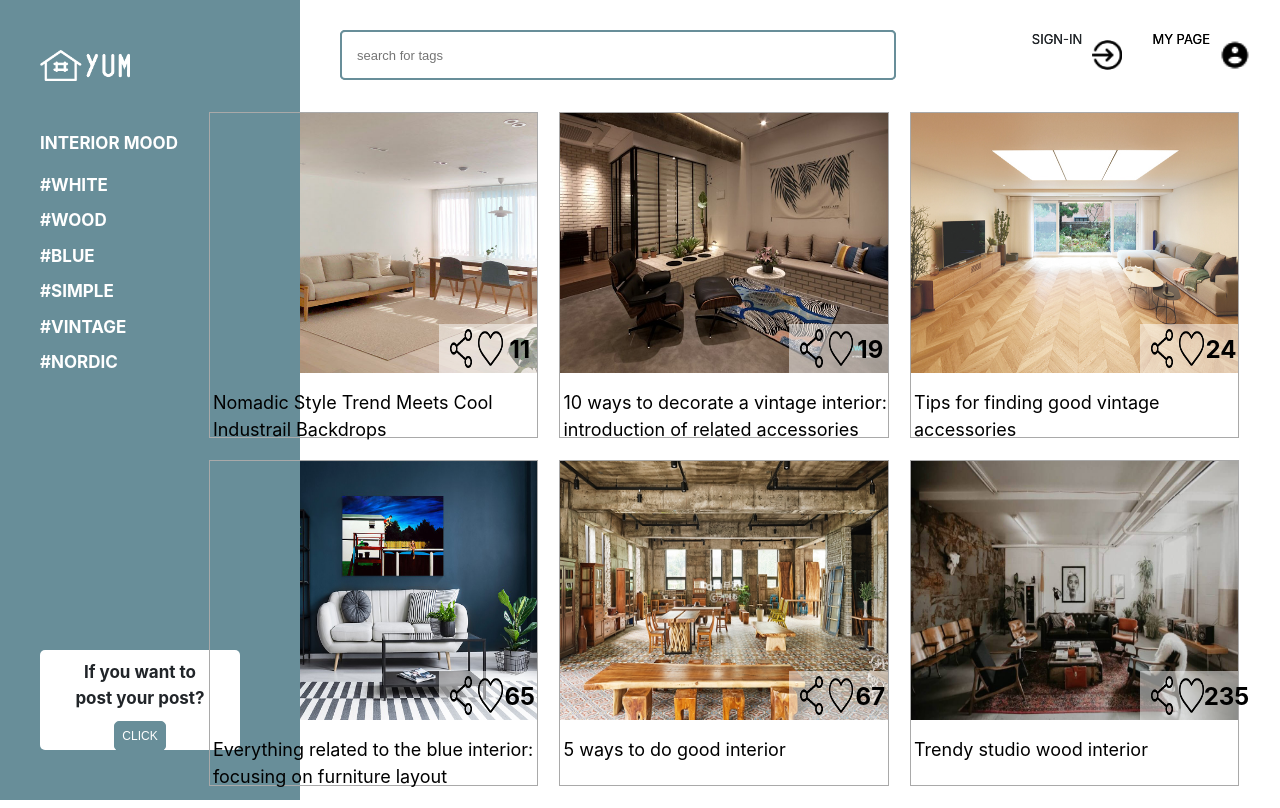
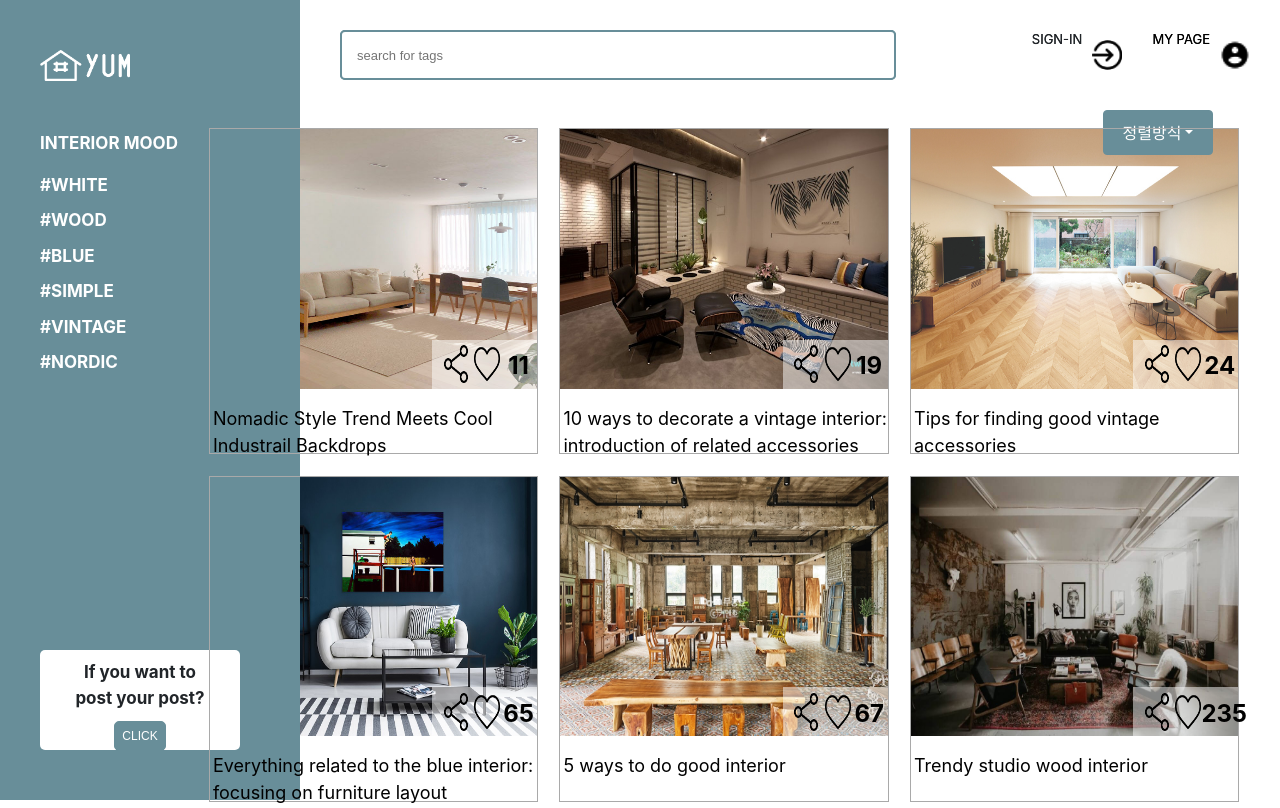
Before and after one commit to bgy1060/YUM_HCI_Project, a React (Create React App) app: page / in a window 1280 px wide. Built offline with nearby package versions, Linux system fonts and the light colour scheme.

Commit message:
정렬 버튼 추가

```diff
--- a/src/App.js
+++ b/src/App.js
@@ -1,5 +1,4 @@
 import React, { Component } from 'react';
-import './post.css';
 import Router from './Routes/Router';
 import MenuTemplate from './components/MenuTemplate';
 import Header from './components/Header';
--- /dev/null
+++ b/src/Main/Main.css
@@ -0,0 +1,9 @@
+.btn-success{
+    position: absolute;
+    right: 67px;
+    top: 110px;
+    height: 45px;
+    width: 110px;
+    background-color: #688e99 !important;
+    border-color: #688e99 !important;
+}
--- a/src/Main.js
+++ b/src/Main/Main.js
@@ -1,14 +1,15 @@
 import React, { Component } from 'react';
-import './post.css';
-import Post from './components/Post'
-import post1 from './img/post1.jpg';
-import post2 from './img/post2.jpg';
-import post3 from './img/post3.jpg';
-import post4 from './img/post4.jpg';
-import post5 from './img/post5.jpg';
-import post6 from './img/post6.jpg';
-import MenuTemplate from './components/MenuTemplate';
-import Header from './components/Header';
+import './Main.css';
+import Post from '../components/Post'
+import post1 from '../img/post1.jpg';
+import post2 from '../img/post2.jpg';
+import post3 from '../img/post3.jpg';
+import post4 from '../img/post4.jpg';
+import post5 from '../img/post5.jpg';
+import post6 from '../img/post6.jpg';
+import MenuTemplate from '../components/MenuTemplate';
+import Header from '../components/Header';
+import {Dropdown} from 'react-bootstrap'
 
 class Main extends Component {
   render() {
@@ -16,6 +17,15 @@ class Main extends Component {
       <div>
         <Header />
         <MenuTemplate />
+        <Dropdown>
+          <Dropdown.Toggle variant="success" id="dropdown-basic">
+            정렬방식
+          </Dropdown.Toggle>
+          <Dropdown.Menu>
+            <Dropdown.Item href="#/action-1">인기순</Dropdown.Item>
+            <Dropdown.Item href="#/action-2">최신순</Dropdown.Item>
+          </Dropdown.Menu>
+      </Dropdown>
         <div className="main-post">
           <Post thumb={post1} thumb_des="Nomadic Style Trend Meets Cool Industrail Backdrops" count="11"/>
           <Post thumb={post2} thumb_des="10 ways to decorate a vintage interior: introduction of related accessories"  count="19"/>
--- a/src/Mypage.css
+++ b/src/Mypage/Mypage.css
@@ -29,7 +29,7 @@
     font-size: 24px;
     font-weight: bold;
     margin: 0;
-    top: -40px;
+    top: -55px;
     left: 2.5%
 }
 .Mypage-share-title{
@@ -37,17 +37,17 @@
     font-size: 24px;
     font-weight: bold;
     margin: 0;
-    top: -40px;
+    top: -55px;
     left: 2.5%
 }
 .my-like{
     position: absolute;
-    top: -40px;
+    top: -55px;
     width: 2%;
 }
 .my-share{
     position: absolute;
-    top: -40px;
+    top: -55px;
     width: 2%;
 }
 .btn-info {
--- a/src/Routes/index.js
+++ b/src/Routes/index.js
@@ -1,2 +1,2 @@
-export {default as Main} from '../Main';
-export {default as My} from '../Mypage';
+export {default as Main} from '../Main/Main';
+export {default as My} from '../Mypage/Mypage';
--- a/src/post.css
+++ b/src/components/Post.css
@@ -3,7 +3,7 @@
     position: absolute;
     height: 85%;
     left: 16.3%;
-    top: 14%;
+    top: 16%;
     display: flex;
     flex-wrap: wrap;
 }
@@ -33,7 +33,7 @@
 {
     position: absolute;
     right: 0;
-    width: 30%;
+    width: 32%;
     height: 15%;
     background: white;
     bottom: 20%;
@@ -44,7 +44,6 @@
     width: 25%;
     margin: 5% 0 5% 10%;
 }
-
 .like{
     width: 25%;
     margin: 5% 0 5% 5%;
--- a/src/components/Post.js
+++ b/src/components/Post.js
@@ -2,6 +2,7 @@ import React from 'react';
 import like from '../img/like.png';
 import likeChecked from '../img/likeChecked.png';
 import share from '../img/share.png'
+import './Post.css'
 
 const like_image = {
   like : like,
```
Also changed, not shown: src/Mypage/Mypage.js (renamed from src/Mypage.js, +12 -12 lines).
